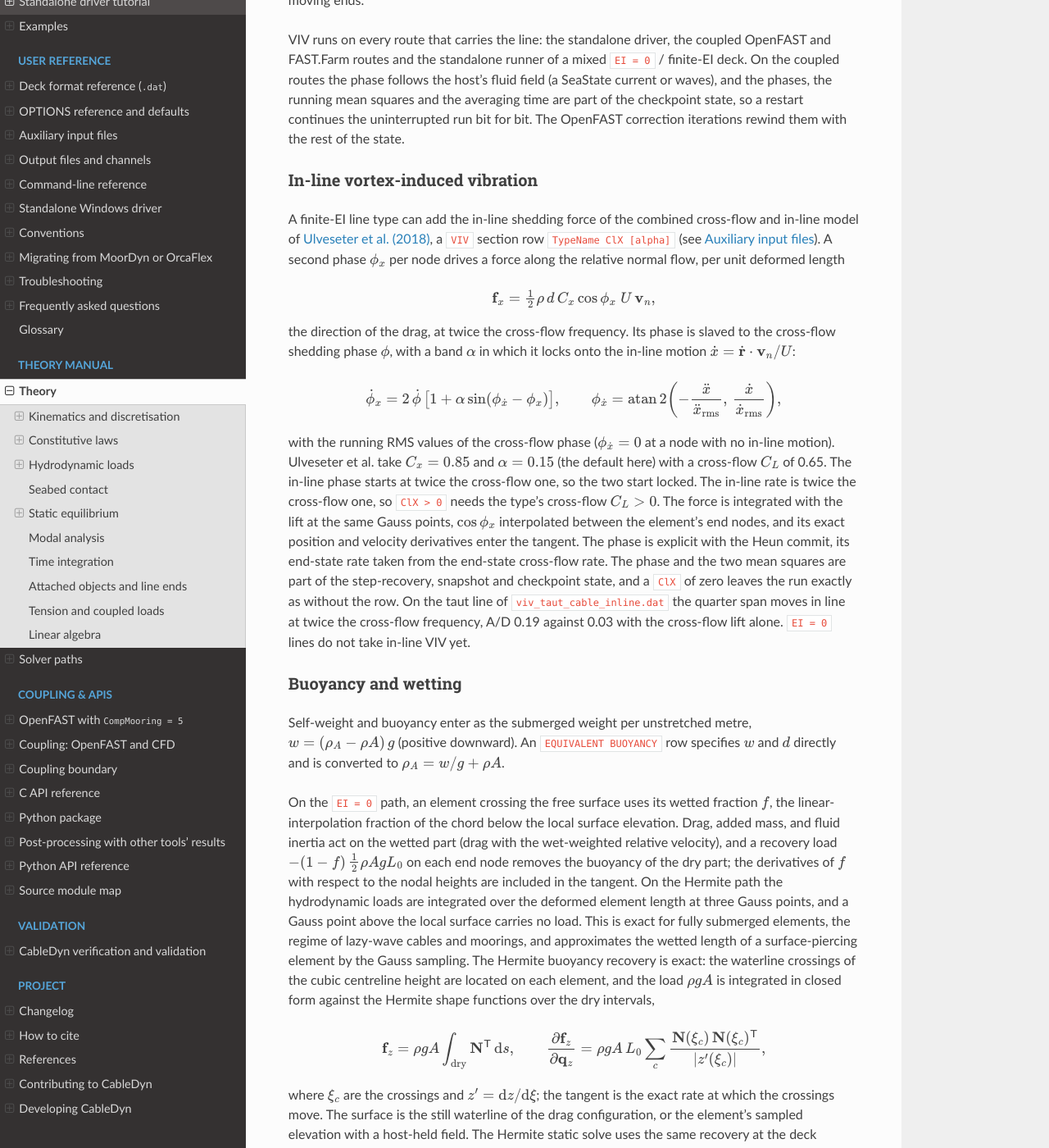
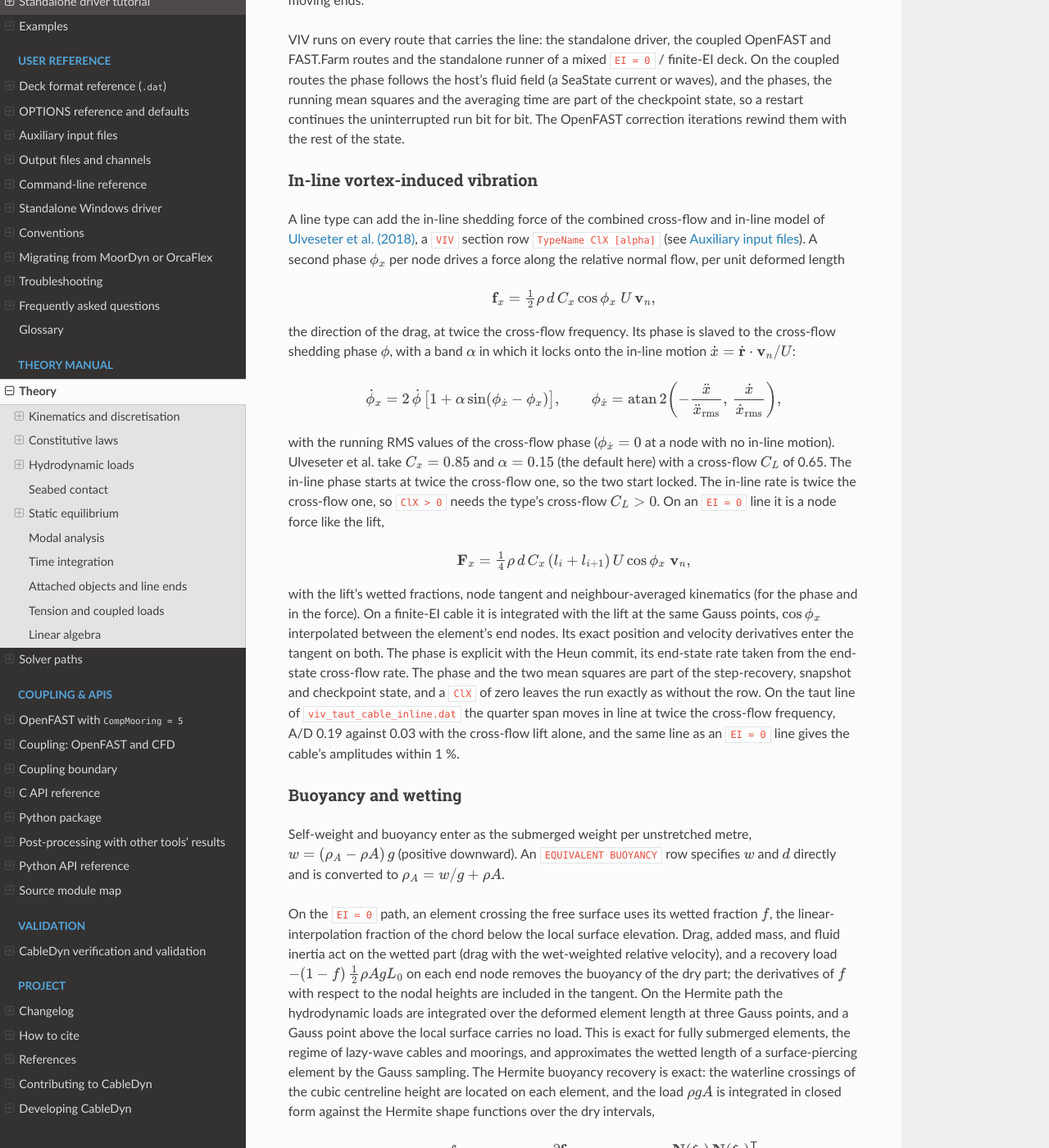
Before and after one commit to SMI-Lab-Inha/CableDyn, a Sphinx documentation site: the page built from doc/theory.rst, in a window 1280 px wide and 1400 px high, scrolled down 21552 px. Shown: the whole window at 82% size. Built offline with Sphinx 7.4.7 and the Read the Docs theme 3.1.0, drawn with Linux system fonts in a browser that asks for light colours.

Commit message:
feat: in-line VIV on EI = 0 lines
#145 gave finite-EI cables the in-line shedding force of Ulveseter et
al. (2018) and refused it on EI = 0 lines. The lumped-mass line now
takes it too, so a VIV section row acts wherever the cross-flow lift
does.

On an EI = 0 line the in-line force is a node force like the lift,
1/4 rho d C_x (l_i + l_i+1) U cos(phi_x) v_n, with the lift's wetted
fractions, node tangent and neighbour-averaged kinematics, and its
exact velocity and neighbour-position Jacobians. The in-line phase
starts at twice the cross-flow phase and advances with the Heun
commit, its end-state rate slaved to the end cross-flow rate, as on
the cable.

The in-line phase and mean squares follow the cross-flow state
everywhere it goes: the sub-step slots, step recovery, the system's
rollback and frame snapshot, model copies, and the OpenFAST line
checkpoint (3 more reals per node).

Checks:
- the deck of #145 as an EI = 0 line matches the finite-EI cable:
  CF A/D 0.8228 vs 0.8219, IL A/D 0.1915 vs 0.1905, the same
  frequencies;
- coupled restart and rewind with in-line VIV continue bit for bit,
  and a rebuild without the VIV state does not;
- the sub-stepping restore of tests/test_model carries the in-line
  state;
- full ctest 412/412 on the default and Prescott kernels, Debug
  -fcheck=all on the VIV, model and system tests, pytest, the example
  fallback scan clean.

Signed-off-by: Jae Hoon Seo <jaehoon.seo@inha.ac.kr>

```diff
--- a/doc/capabilities.rst
+++ b/doc/capabilities.rst
@@ -147,8 +147,8 @@ Line and constitutive capability
    * - In-line VIV (``VIV`` section ``ClX``, ``alpha``)
      - Standalone and coupled
      - the in-line shedding force of Ulveseter et al. (2018) at twice the cross-flow frequency, on
-       finite-EI cables of the Hermite and multibody marches (:ref:`theory-viv-inline`), its state
-       in the checkpoint; not on ``EI = 0`` lines yet
+       ``EI = 0`` lines and finite-EI cables wherever the cross-flow lift runs
+       (:ref:`theory-viv-inline`), its state in the checkpoint
 
 Loads and environment
 ---------------------
--- a/doc/concepts.rst
+++ b/doc/concepts.rst
@@ -82,7 +82,7 @@ coefficients (``Cd_n``, ``Cd_t``, ``Ca_n``, ``Ca_t``). ``EI`` is the switch betw
 (next section). Axial response can be linear ``EA`` or a stateful constitutive model
 (viscoelastic, Syrope) — see :doc:`theory`. A 10-column row may end with MoorDyn's cross-flow
 VIV columns ``Cl`` or ``Cl dF cF`` (lift coefficient and synchronisation band; see
-:ref:`theory-viv`), and a ``VIV`` section row adds the in-line force of a finite-EI type
+:ref:`theory-viv`), and a ``VIV`` section row adds the in-line force of a type
 (:ref:`theory-viv-inline`).
 
 Two solver paths, selected by ``EI``
--- a/doc/outputs.rst
+++ b/doc/outputs.rst
@@ -340,8 +340,8 @@ write. Any other letter is a parse error. Mixed ``EI = 0`` + finite-EI decks rej
        flag ``V``; a static run carries no lift and writes no file). On an ``EI = 0`` line the
        end nodes carry none, as in MoorDyn; on a finite-EI line each element's lift is lumped to
        its two nodes (the translational part of its consistent load), so the end nodes carry
-       the lift of their half-elements, and a type with in-line VIV (the ``VIV`` section) adds
-       its in-line force. Zero on a line without VIV (``Cl = 0``)
+       the lift of their half-elements. On both, a type with in-line VIV (the ``VIV`` section)
+       adds its in-line force. Zero on a line without VIV (``Cl = 0``)
    * - ``r``
      - ``<out_root>.Line<L>.range.out``
      - range graph: minimum, maximum and mean over the run of the node tension, curvature, bend
--- a/doc/theory.rst
+++ b/doc/theory.rst
@@ -1197,14 +1197,22 @@ with the running RMS values of the cross-flow phase (:math:`\phi_{\dot x} = 0` a
 in-line motion). Ulveseter et al. take :math:`C_x = 0.85` and :math:`\alpha = 0.15` (the default
 here) with a cross-flow :math:`C_L` of 0.65. The in-line phase starts at twice the cross-flow
 one, so the two start locked. The in-line rate is twice the cross-flow one, so ``ClX > 0``
-needs the type's cross-flow :math:`C_L > 0`. The force is integrated with the lift at the same
-Gauss points, :math:`\cos\phi_x` interpolated between the element's end nodes, and its exact
-position and velocity derivatives enter the tangent. The phase is explicit with the Heun commit,
+needs the type's cross-flow :math:`C_L > 0`. On an ``EI = 0`` line it is a node force like the
+lift,
+
+.. math::
+
+   \mathbf{F}_x = \tfrac{1}{4}\rho\,d\,C_x\,(l_{i} + l_{i+1})\,U\cos\phi_x\;\mathbf{v}_n ,
+
+with the lift's wetted fractions, node tangent and neighbour-averaged kinematics (for the phase
+and in the force). On a finite-EI cable it is integrated with the lift at the same Gauss points,
+:math:`\cos\phi_x` interpolated between the element's end nodes. Its exact position and velocity
+derivatives enter the tangent on both. The phase is explicit with the Heun commit,
 its end-state rate taken from the end-state cross-flow rate. The phase and the two mean squares
 are part of the step-recovery, snapshot and checkpoint state, and a ``ClX`` of zero leaves the
 run exactly as without the row. On the taut line of ``viv_taut_cable_inline.dat`` the quarter
 span moves in line at twice the cross-flow frequency, A/D 0.19 against 0.03 with the cross-flow
-lift alone. ``EI = 0`` lines do not take in-line VIV yet.
+lift alone, and the same line as an ``EI = 0`` line gives the cable's amplitudes within 1 %.
 
 .. _theory-dry-buoyancy:
 
```
Also changed, not shown: other parts of doc/theory.rst (+1 -1 lines), CHANGELOG.md (+5 -4 lines), doc/driver_format.md (+5 -4 lines), 10 other files.
